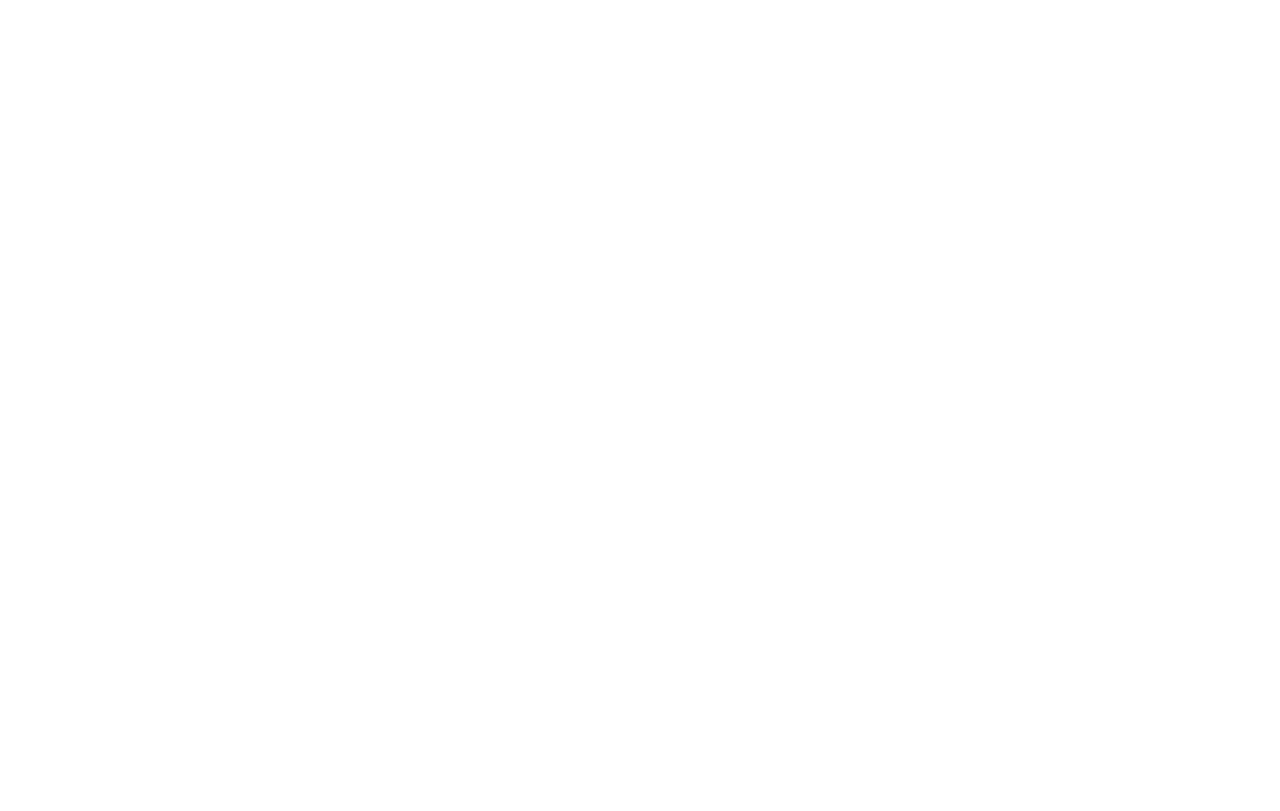
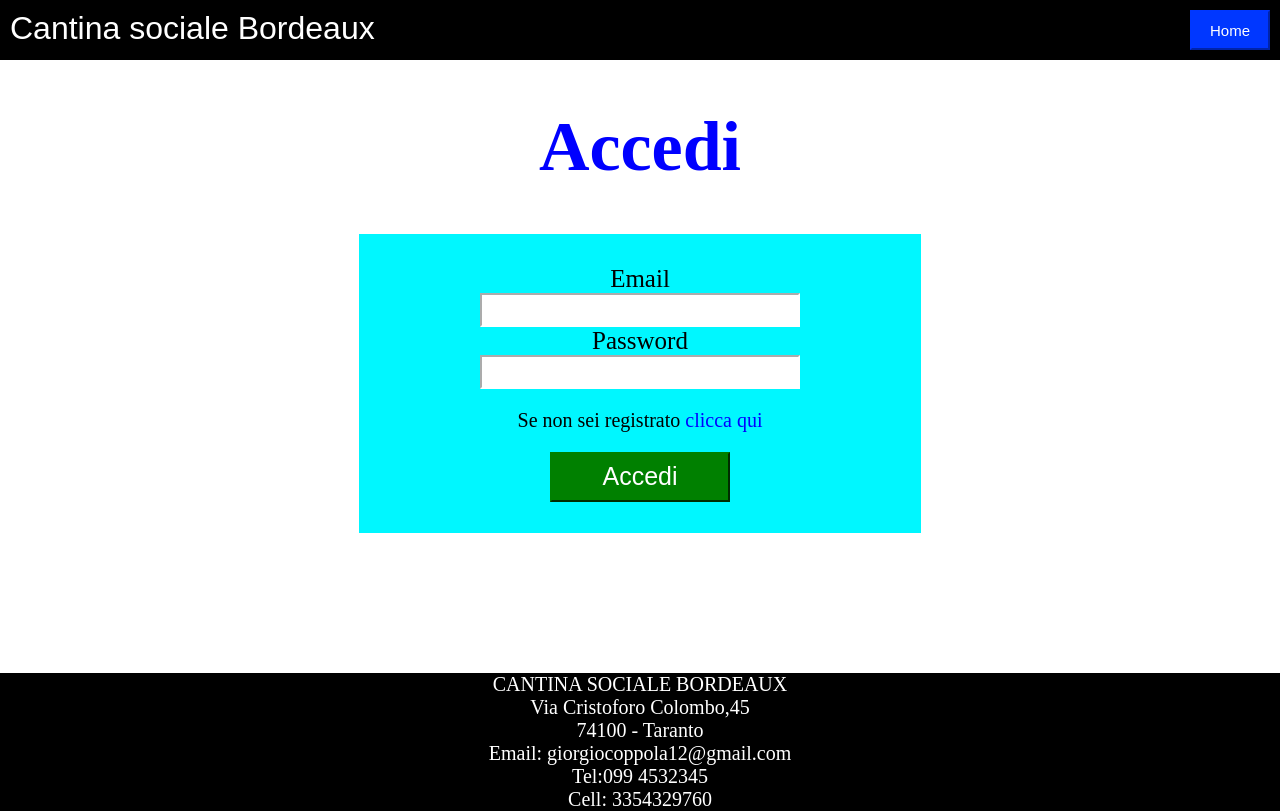
Before and after one commit to giorgiocoppola/vini-react, a React (Create React App) app: page /accedi in a window 1280 px wide. Before the commit this address had no page. Built offline with nearby package versions, Linux system fonts and the light colour scheme.

Commit message:
Creazione della pagina Accedi

```diff
--- a/src/App.js
+++ b/src/App.js
@@ -1,4 +1,5 @@
 import { BrowserRouter as Router, Route, Routes} from 'react-router-dom'
+import Accedi from './Menu/Accedi';
 import Home from './Menu/Home';
 
 function App() {
@@ -6,7 +7,7 @@
     return <Router>
   <Routes>
   <Route path = '/'  element = {<Home />} />
-
+  <Route path = '/accedi'  element = {<Accedi />} />
 </Routes>
 
 </Router>
--- /dev/null
+++ b/src/Menu/Accedi.css
@@ -0,0 +1,65 @@
+
+
+
+.form-accedi {
+
+    border: 1px solid black;
+    display:flex;
+    flex-direction:column;
+    align-items:center;
+    width: 500px;
+    margin:auto;
+    padding:30px;
+    background-color:rgb(0, 247, 255);
+    border-color: rgb(0, 247, 255);
+}
+
+ main {
+
+    margin-bottom:140px;
+ }
+
+.titolo-accedi {
+
+    font-size:70px;
+    text-align:center;
+    font-family:'Times New Roman', Times, serif;
+    color:rgb(0,0,255);
+}
+
+.lab, #email, #password {
+
+    font-size:25px;
+    font-family:'Times New Roman', Times, serif;
+    border-color:white;
+
+}
+#click {
+
+    color:blue;
+}
+
+.avvertenza {
+
+    font-family:'Times New Roman', Times, serif;
+    font-size:20px;
+    font-weight: 500;
+
+}
+
+.bott-accedi {
+
+    width:180px;
+    height: 50px;
+    font-size:25px;
+    background-color:green;
+    border-color:green;
+    color:white;
+
+}
+
+.tit-pag {
+
+    margin:10px;
+    font-weight: 200;
+}
--- /dev/null
+++ b/src/Menu/Accedi.js
@@ -0,0 +1,48 @@
+
+import './Accedi.css'
+import React from 'react'
+import { Link } from 'react-router-dom'
+import Footer from '../components/Footer'
+
+function Accedi() {
+  return (
+    <div className='accedi-pagina'>
+
+       <header>
+
+          <h1 className ="tit-pag">Cantina sociale Bordeaux</h1>
+
+          <button className="accedi"><Link to="/">Home</Link></button>
+
+
+
+       </header>
+
+       <main>
+
+          <h1 className='titolo-accedi'>Accedi</h1>
+
+           <form className="form-accedi">
+
+               <label for="email" className="lab">Email</label>
+               <input type="email" name="email" id="email" required/>
+
+
+               <label for="email" className="lab">Password</label>
+               <input type="password" name="email" id="password" required />
+
+               <p className="avvertenza">Se non sei registrato <Link to ="/#" id="click">clicca qui</Link></p>
+
+               <button className="bott-accedi">Accedi</button>
+
+            </form>
+
+        </main>
+
+
+        <Footer/>
+    </div>
+  )
+}
+
+export default Accedi
--- a/src/Menu/Home.css
+++ b/src/Menu/Home.css
@@ -1,8 +1,6 @@
 
 
-.App {
-    background-color: rgba(131, 199, 42, 0.678);
-}
+
 
 .coll-vini {
 
--- a/src/components/Header.css
+++ b/src/components/Header.css
@@ -10,7 +10,7 @@
 
 }
 
-h1 {
+.tit-pag {
 
     margin:10px;
     font-weight: 200;
--- a/src/components/Header.js
+++ b/src/components/Header.js
@@ -7,7 +7,7 @@
   return (
     <header>
 
-    <h1>Cantina sociale Bordeaux</h1>
+    <h1 className ="tit-pag">Cantina sociale Bordeaux</h1>
 
     <button className="accedi"><Link to="/accedi">Accedi</Link></button>
 
--- a/src/components/Vini.css
+++ b/src/components/Vini.css
@@ -11,11 +11,11 @@
 
 }
 
-h4, p  {
+h4, #prezzo, #conteggio  {
 
     font-size:30px;
     font-family: 'Times New Roman', Times, serif;
-    color:white;
+
 
 }
 
@@ -34,6 +34,7 @@
 #inc, #dec, #reset {
 
     margin:10px;
+    font-size:20px;
     background-color:blue;
     border-color:blue;
     color:white;
--- a/src/components/Vini.js
+++ b/src/components/Vini.js
@@ -71,10 +71,9 @@
 
          <img src={img} alt={nome} width="400px" />
          <h4>{nome}</h4>
-         <p>{prezzo} €</p>
-         <p>{count}</p>
-         <p>{message2}</p>
-         <p>{max}</p>
+         <p id = "prezzo">{prezzo} €</p>
+         <p id = "conteggio">{count}</p>
+
          <div className="cont">
            <button id="inc" onClick={incrementa}>+</button>
            <button id="dec" onClick={decrementa}>-</button>
```
